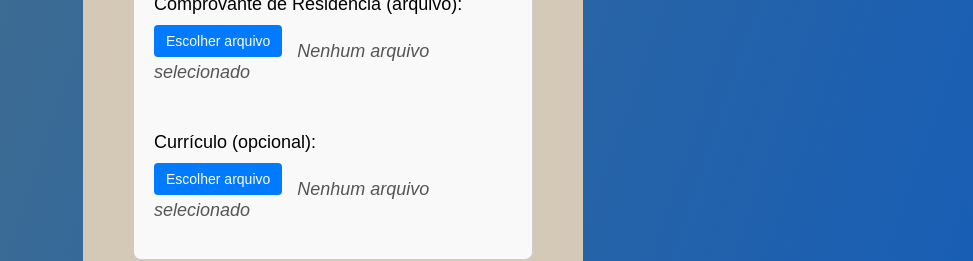
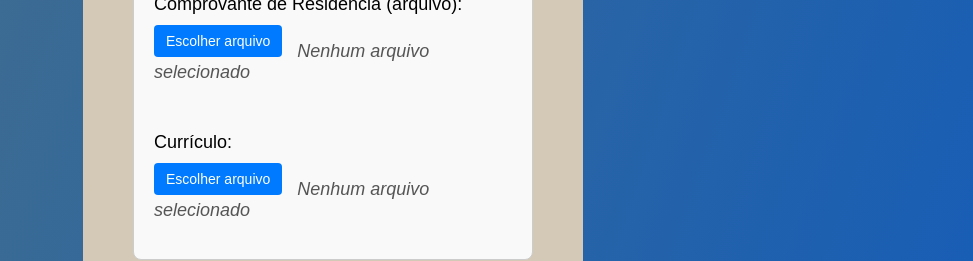
Before and after one commit to GrupoLocar/grupo-locar-form, a website: page public/index.html in a window 1280 px wide. Shown: the part 1360-1621 px from the top of the page, without its empty margins (307-1280 px from the left). Drawn offline with nearby package versions, Linux system fonts and the light colour scheme.

Commit message:
Anexo curriculo como obrigatorio

```diff
--- a/public/index.html
+++ b/public/index.html
@@ -79,7 +79,7 @@
                     </div>
                     <br>
                     <div class="file-upload">
-                        <label for="curriculo">Currículo (opcional):</label>
+                        <label for="curriculo">Currículo:</label>
                         <label class="custom-file-label">
                             Escolher arquivo
                             <input type="file" id="curriculo" name="curriculo">
```
